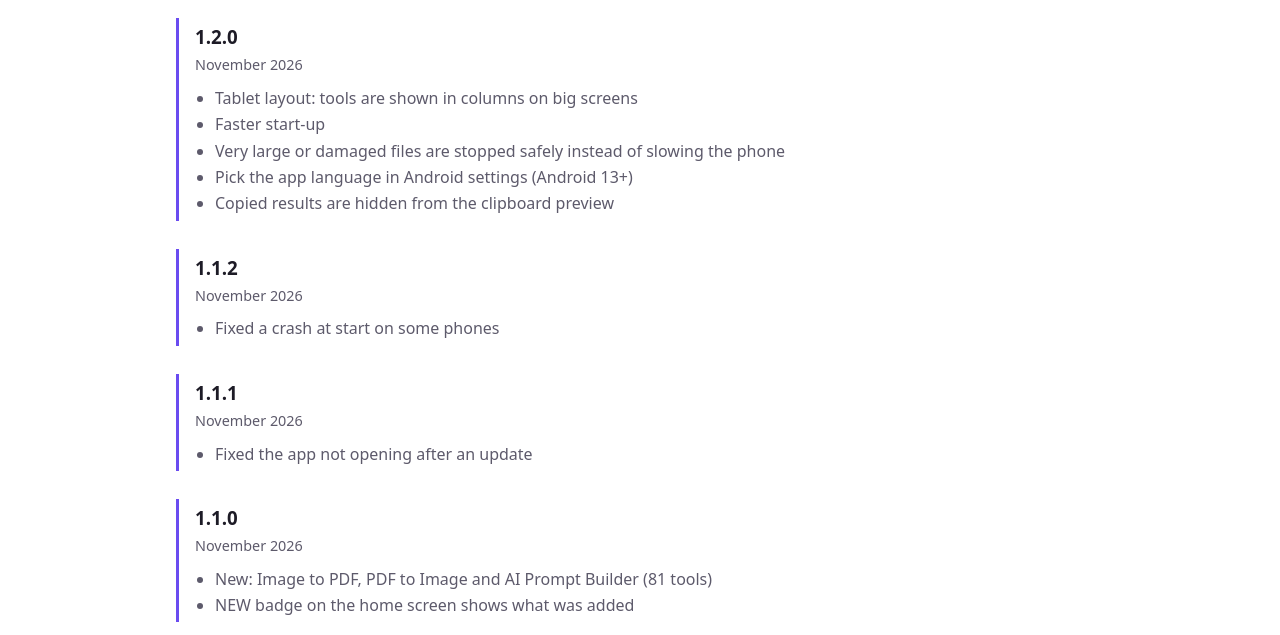
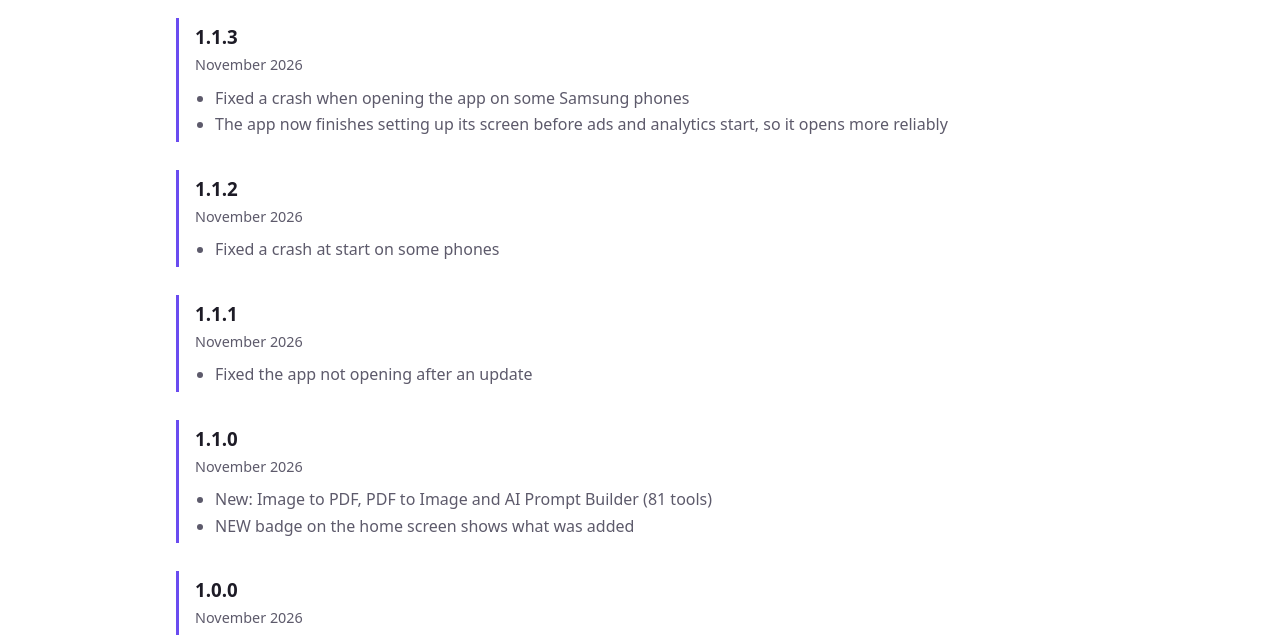
Before and after one commit to husnainali-devoffkit/husnainali-devoffkit.github.io, a plain HTML site: page changelog.html in a window 1280 px wide. Shown: the part 157-792 px from the top of the page. Drawn offline with Linux system fonts and the light colour scheme.

Commit message:
Update changelog with version 1.1.3 details
Added release notes for version 1.1.3 and commented out upcoming version 1.2.0 details.

```diff
--- a/changelog.html
+++ b/changelog.html
@@ -12,12 +12,17 @@
 <header class="top"><div class="wrap"><a class="brand" href="index.html"><img src="img/icon.png" alt="">Offkit All Tools</a><nav class="links"><a href="index.html">Home</a><a href="faq.html">FAQ</a><a href="changelog.html" aria-current="page">What&#39;s new</a><a href="privacy.html">Privacy</a></nav></div></header>
 <main class="wrap">
 <h1 style="margin-top:40px">What's new</h1>
+<!-- NEXT RELEASE: remove the comment marks around this block on the day 1.2.0 is live on Google Play.
 <div class="release"><h3>1.2.0</h3><div class="date">November 2026</div><ul>
 <li>Tablet layout: tools are shown in columns on big screens</li>
 <li>Faster start-up</li>
 <li>Very large or damaged files are stopped safely instead of slowing the phone</li>
 <li>Pick the app language in Android settings (Android 13+)</li>
 <li>Copied results are hidden from the clipboard preview</li></ul></div>
+-->
+<div class="release"><h3>1.1.3</h3><div class="date">November 2026</div><ul>
+<li>Fixed a crash when opening the app on some Samsung phones</li>
+<li>The app now finishes setting up its screen before ads and analytics start, so it opens more reliably</li></ul></div>
 <div class="release"><h3>1.1.2</h3><div class="date">November 2026</div><ul><li>Fixed a crash at start on some phones</li></ul></div>
 <div class="release"><h3>1.1.1</h3><div class="date">November 2026</div><ul><li>Fixed the app not opening after an update</li></ul></div>
 <div class="release"><h3>1.1.0</h3><div class="date">November 2026</div><ul>
```
